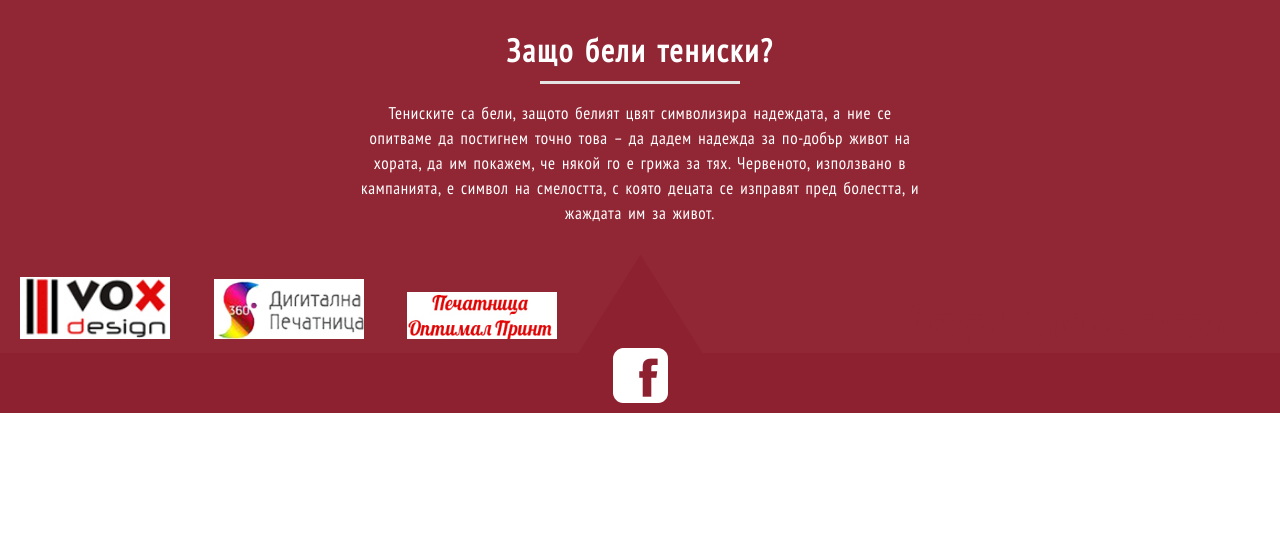
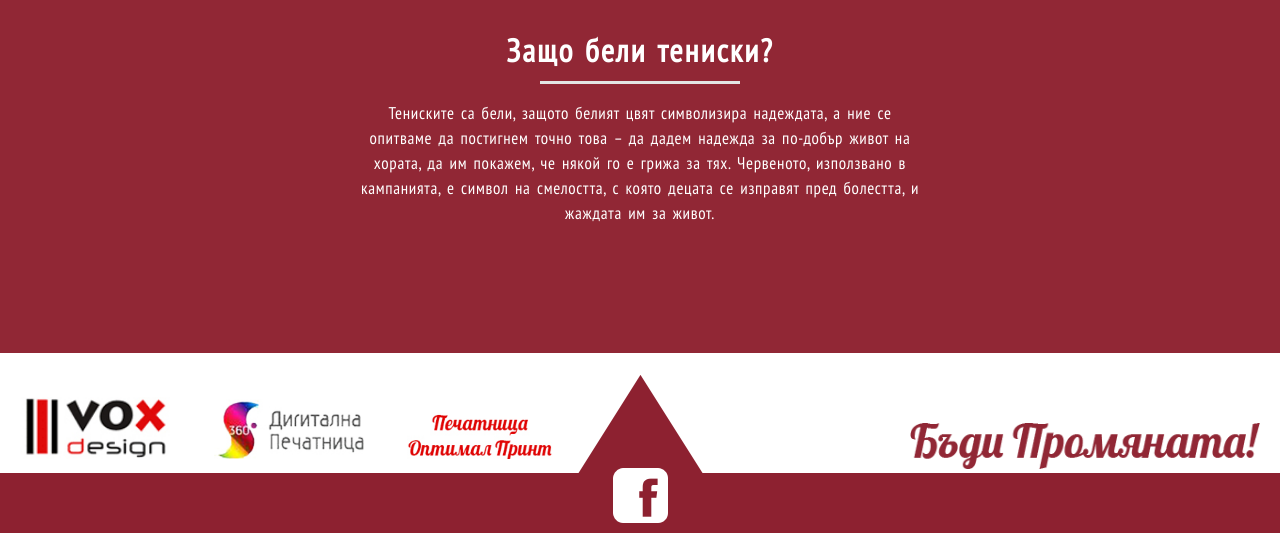
Before and after one commit to 145-Poodles/undefined, a PHP site: page / in a window 1280 px wide. Shown: the part 1127-1660 px from the top of the page. Before the commit the page ends 1540 px from the top, so only its background shows below. Run offline with PHP 8.4, Linux system fonts and the light colour scheme.

Commit message:
Forgot small bug

```diff
--- a/styles/style.css
+++ b/styles/style.css
@@ -53,6 +53,7 @@
 }
 #main:last-of-type {
   background: #912735;
+  margin-bottom: 120px;
   padding: 20px 0 110px 0;
 }
 #main:last-of-type p,
```
